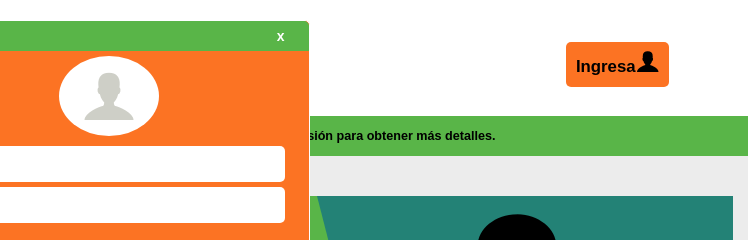
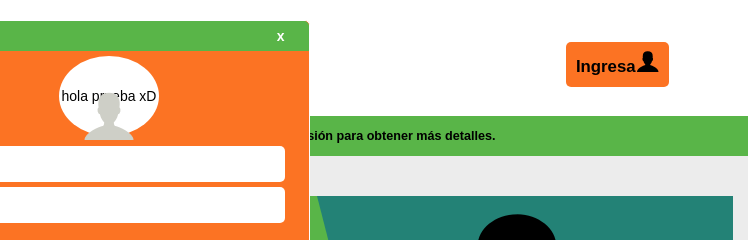
Before and after one commit to Icemberth/ImpulseApp, a plain HTML site: page index.html in a window 1280 px wide. Both pictures are taken after a click on the element "Ingresa". Shown: the top 240 px of the page, 532-1280 px from the left. Drawn offline with Linux system fonts and the light colour scheme.

Commit message:
Esto es una prueba más

```diff
--- a/index.html
+++ b/index.html
@@ -18,7 +18,8 @@
 		<div class="Content">
 			<div class="Image-User">
 				<div class="BackGround">
-
+					hola prueba
+					xD
 				</div>
 			</div>
 			<div>
```
Also changed, not shown: Home.html (+2 -1 lines).
